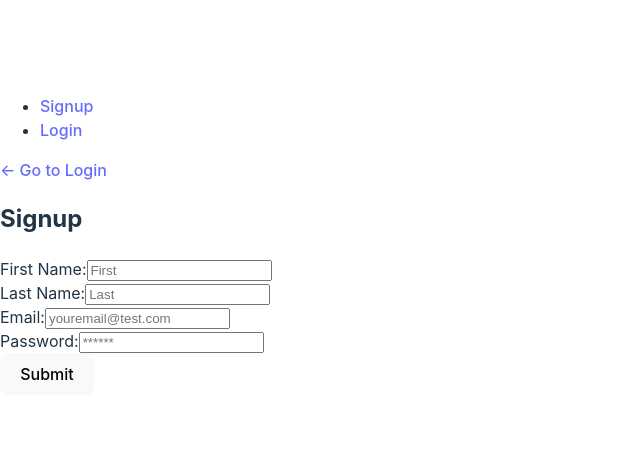
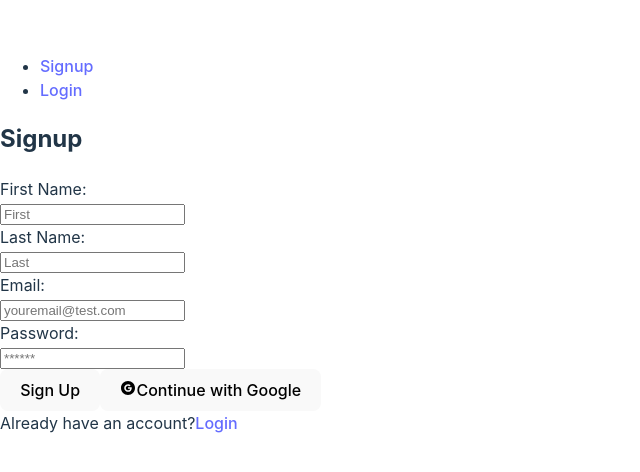
Before and after one commit to dwalley606/auctioneer, a React (Vite) app in the folder client/: page /signup in a window 1280 px wide. Shown: the part 164-636 px from the top of the page, without its empty margins (0-640 px from the left). Built offline with nearby package versions, Linux system fonts and the light colour scheme.

Commit message:
Implemented firebase authentication for Google Sign In/Up. Also added Redux userSlice, store, and persistor

```diff
--- a/client/package.json
+++ b/client/package.json
@@ -13,9 +13,14 @@
   "dependencies": {
     "@apollo/client": "^3.11.1",
     "@stripe/stripe-js": "^4.1.0",
+    "@reduxjs/toolkit": "^2.2.7",
     "graphql": "^16.9.0",
     "jwt-decode": "^4.0.0",
+    "firebase": "^10.12.4",
+    "flowbite-react": "^0.10.1",
     "react": "^18.3.1",
+    "react-redux": "^9.1.2",
+    "redux-persist": "^6.0.0",
     "react-dom": "^18.3.1",
     "react-router-dom": "^6.25.1",
     "vitest": "^2.0.4"
--- a/client/src/components/Nav/index.jsx
+++ b/client/src/components/Nav/index.jsx
@@ -1,3 +1,4 @@
+import React, { useEffect, useState } from "react";
 import Auth from "../../utils/auth";
 import { Link } from "react-router-dom";
 
--- /dev/null
+++ b/client/src/components/OAuth/OAuth.jsx
@@ -0,0 +1,71 @@
+import { Button } from "flowbite-react";
+import { AiFillGoogleCircle } from "react-icons/ai";
+import { GoogleAuthProvider, signInWithPopup, getAuth } from "firebase/auth";
+import { app } from "../../../src/firebase";
+import { useDispatch, useSelector } from "react-redux";
+import { signInSuccess } from "../../redux/user/userSlice";
+import { useNavigate } from "react-router-dom";
+import { saveToken } from "../../utils/auth"; // Import saveToken
+
+export default function OAuth() {
+  const currentUser = useSelector((state) => state.user.currentUser); // Specific selector
+  const auth = getAuth(app);
+  const dispatch = useDispatch();
+  const navigate = useNavigate();
+
+  const handleGoogleClick = async () => {
+    const provider = new GoogleAuthProvider();
+    provider.setCustomParameters({ prompt: "select_account" });
+
+    try {
+      console.log("Starting Google sign-in process...");
+      const resultsFromGoogle = await signInWithPopup(auth, provider);
+      console.log("Google sign-in result:", resultsFromGoogle);
+      console.log("Google user:", resultsFromGoogle.user);
+
+      const res = await fetch(
+        `${import.meta.env.VITE_API_BASE_URL}/auth/google`,
+        {
+          method: "POST",
+          headers: { "Content-Type": "application/json" },
+          body: JSON.stringify({
+            name: resultsFromGoogle.user.displayName,
+            email: resultsFromGoogle.user.email,
+            googlePhotoUrl: resultsFromGoogle.user.photoURL,
+          }),
+          credentials: "include",
+        }
+      );
+      console.log("Response status:", res.status);
+      console.log("Response headers:", res.headers);
+
+      const data = await res.json();
+      console.log("Response data:", data);
+
+      if (res.ok) {
+        console.log("Google sign-in successful:", data);
+        saveToken(data.token); // Save token to cookies
+        console.log("Token saved:", data.token); // Debugging line
+        dispatch(signInSuccess(data));
+        console.log("Current user after sign-in:", currentUser); // Debugging line
+        navigate("/");
+      } else {
+        console.log("Google sign-in failed with status:", res.status);
+      }
+    } catch (error) {
+      console.error("Google sign-in error:", error);
+    }
+  };
+
+  return (
+    <Button
+      type="button"
+      gradientDuoTone="pinkToOrange"
+      outline
+      onClick={handleGoogleClick}
+    >
+      <AiFillGoogleCircle className="w-6 h-6 mr-2" />
+      Continue with Google
+    </Button>
+  );
+}
--- /dev/null
+++ b/client/src/firebase.js
@@ -0,0 +1,19 @@
+// Import the functions you need from the SDKs you need
+import { initializeApp } from "firebase/app";
+// TODO: Add SDKs for Firebase products that you want to use
+// https://firebase.google.com/docs/web/setup#available-libraries
+
+// Your web app's Firebase configuration
+// For Firebase JS SDK v7.20.0 and later, measurementId is optional
+const firebaseConfig = {
+  apiKey: "AIzaSyC8g-optTCtJlHVZkgNz71NA2ZD-V5F_9s",
+  authDomain: "auctioneer-10f39.firebaseapp.com",
+  projectId: "auctioneer-10f39",
+  storageBucket: "auctioneer-10f39.appspot.com",
+  messagingSenderId: "92992834492",
+  appId: "1:92992834492:web:03462841657e96cf1639b9",
+  measurementId: "G-7CEQP0EPV5",
+};
+
+// Initialize Firebase
+export const app = initializeApp(firebaseConfig);
--- a/client/src/pages/Login.jsx
+++ b/client/src/pages/Login.jsx
@@ -1,12 +1,18 @@
 import { useState } from "react";
 import { useMutation } from "@apollo/client";
+import { useDispatch, useSelector } from "react-redux";
+
 import { Link } from "react-router-dom";
 import { LOGIN_USER } from "../utils/mutations";
 import Auth from "../utils/auth";
+import OAuth from "../components/OAuth/OAuth";
+import { Alert, Button, Label, Spinner, TextInput } from "flowbite-react";
 
 function Login(props) {
   const [formState, setFormState] = useState({ email: "", password: "" });
   const [login, { error }] = useMutation(LOGIN_USER);
+  const { loading, error: errorMessage } = useSelector((state) => state.user);
+
 
   const handleFormSubmit = async (event) => {
     event.preventDefault();
@@ -31,26 +37,26 @@ function Login(props) {
 
   return (
     <div className="container my-1">
-      <Link to="/signup">← Go to Signup</Link>
-
       <h2>Login</h2>
       <form onSubmit={handleFormSubmit}>
         <div className="flex-row space-between my-2">
-          <label htmlFor="email">Email address:</label>
-          <input
+          <Label htmlFor="email">Email address:</Label>
+          <TextInput
             placeholder="youremail@test.com"
             name="email"
             type="email"
+            autoComplete="email"
             id="email"
             onChange={handleChange}
           />
         </div>
         <div className="flex-row space-between my-2">
-          <label htmlFor="pwd">Password:</label>
-          <input
+          <Label htmlFor="pwd">Password:</Label>
+          <TextInput
             placeholder="******"
             name="password"
             type="password"
+            autoComplete="current-password"
             id="pwd"
             onChange={handleChange}
           />
@@ -61,9 +67,34 @@ function Login(props) {
           </div>
         ) : null}
         <div className="flex-row flex-end">
-          <button type="submit">Submit</button>
+          <Button
+            gradientDuoTone="purpleToPink"
+            type="submit"
+            disabled={loading}
+          >
+            {loading ? (
+              <>
+                <Spinner size="sm" />
+                <span className="pl-3">Loading...</span>
+              </>
+            ) : (
+              "Sign In"
+            )}
+          </Button>{" "}
+          <OAuth />
         </div>
       </form>
+      <div className="flex gap-2 text-small mt-5">
+        <span>Don&apos;t Have An Account?</span>
+        <Link to="/signup" className="text-blue-500">
+          Sign Up
+        </Link>
+      </div>
+      {errorMessage && (
+        <Alert className="mt-5" color="failure">
+          {errorMessage}
+        </Alert>
+      )}
     </div>
   );
 }
--- a/client/src/pages/Signup.jsx
+++ b/client/src/pages/Signup.jsx
@@ -1,15 +1,26 @@
 import { useState } from "react";
 import { Link } from "react-router-dom";
 import { useMutation } from "@apollo/client";
+import { useDispatch, useSelector } from "react-redux";
+
 import Auth from "../utils/auth";
 import { SIGNUP_USER } from "../utils/mutations";
+import OAuth from "../components/OAuth/OAuth";
+import { Alert, Button, Label, Spinner, TextInput } from "flowbite-react";
 
 function Signup(props) {
-  const [formState, setFormState] = useState({ email: "", password: "" });
-  const [signupUser] = useMutation(SIGNUP_USER);
+  const [formState, setFormState] = useState({
+    email: "",
+    password: "",
+    firstName: "",
+    lastName: "",
+  });
+  const [signupUser, { error }] = useMutation(SIGNUP_USER);
+  const { loading, error: errorMessage } = useSelector((state) => state.user);
 
   const handleFormSubmit = async (event) => {
     event.preventDefault();
+    try {
       const mutationResponse = await signupUser({
         variables: {
           email: formState.email,
@@ -20,6 +31,9 @@ function Signup(props) {
       });
       const token = mutationResponse.data.addUser.token;
       Auth.login(token);
+    } catch (e) {
+      console.error(e);
+    }
   };
 
   const handleChange = (event) => {
@@ -32,54 +46,86 @@ function Signup(props) {
 
   return (
     <div className="container my-1">
-      <Link to="/login">← Go to Login</Link>
-
       <h2>Signup</h2>
       <form onSubmit={handleFormSubmit}>
         <div className="flex-row space-between my-2">
-          <label htmlFor="firstName">First Name:</label>
-          <input
+          <Label htmlFor="firstName">First Name:</Label>
+          <TextInput
             placeholder="First"
             name="firstName"
-            type="firstName"
+            type="text"
             id="firstName"
             onChange={handleChange}
+            autoComplete="given-name"
           />
         </div>
         <div className="flex-row space-between my-2">
-          <label htmlFor="lastName">Last Name:</label>
-          <input
+          <Label htmlFor="lastName">Last Name:</Label>
+          <TextInput
             placeholder="Last"
             name="lastName"
-            type="lastName"
+            type="text"
             id="lastName"
             onChange={handleChange}
+            autoComplete="family-name"
           />
         </div>
         <div className="flex-row space-between my-2">
-          <label htmlFor="email">Email:</label>
-          <input
+          <Label htmlFor="email">Email:</Label>
+          <TextInput
             placeholder="youremail@test.com"
             name="email"
             type="email"
             id="email"
             onChange={handleChange}
+            autoComplete="email"
           />
         </div>
         <div className="flex-row space-between my-2">
-          <label htmlFor="pwd">Password:</label>
-          <input
+          <Label htmlFor="password">Password:</Label>
+          <TextInput
             placeholder="******"
             name="password"
             type="password"
-            id="pwd"
+            id="password"
             onChange={handleChange}
+            autoComplete="new-password"
           />
         </div>
+        {error ? (
+          <div>
+            <p className="error-text">Error signing up. Please try again.</p>
+          </div>
+        ) : null}
         <div className="flex-row flex-end">
-          <button type="submit">Submit</button>
+          <Button
+            gradientDuoTone="purpleToPink"
+            type="submit"
+            disabled={loading}
+          >
+            {loading ? (
+              <>
+                <Spinner size="sm" />
+                <span className="pl-3">Loading...</span>
+              </>
+            ) : (
+              "Sign Up"
+            )}
+          </Button>
+          <OAuth />
         </div>
       </form>
+      <div className="flex gap-2 text-small mt-5">
+        <span>Already have an account?</span>
+        <Link to="/login" className="text-blue-500">
+          Login
+        </Link>
+      </div>
+      {errorMessage && (
+        <Alert className="mt-5" color="failure">
+          {errorMessage}
+        </Alert>
+      )}
     </div>
   );
 }
--- /dev/null
+++ b/client/src/redux/user/userSlice.js
@@ -0,0 +1,83 @@
+import { createSlice } from "@reduxjs/toolkit";
+
+const initialState = {
+  currentUser: null,
+  error: null,
+  loading: false,
+};
+
+const userSlice = createSlice({
+  name: "user",
+  initialState,
+  reducers: {
+    signInStart: (state) => {
+      console.log("Sign in started");
+      state.loading = true;
+      state.error = null;
+    },
+    signInSuccess: (state, action) => {
+      console.log("Sign in success", action.payload);
+      state.currentUser = action.payload;
+      state.loading = false;
+      state.error = null;
+    },
+    signInFailure: (state, action) => {
+      console.log("Sign in failure", action.payload);
+      state.loading = false;
+      state.error = action.payload;
+    },
+    updateStart: (state) => {
+      console.log("Update started");
+      state.loading = true;
+      state.error = null;
+    },
+    updateSuccess: (state, action) => {
+      console.log("Update success", action.payload);
+      state.currentUser = action.payload;
+      state.loading = false;
+      state.error = null;
+    },
+    updateFailure: (state, action) => {
+      console.log("Update failure", action.payload);
+      state.loading = false;
+      state.error = action.payload;
+    },
+    deleteUserStart: (state) => {
+      console.log("Delete user started");
+      state.loading = true;
+      state.error = null;
+    },
+    deleteUserSuccess: (state) => {
+      console.log("Delete user success");
+      state.currentUser = null;
+      state.loading = false;
+      state.error = null;
+    },
+    deleteUserFailure: (state, action) => {
+      console.log("Delete user failure", action.payload);
+      state.loading = false;
+      state.error = action.payload;
+    },
+    signoutSuccess: (state) => {
+      console.log("Sign out success");
+      state.currentUser = null;
+      state.error = null;
+      state.loading = false;
+    },
+  },
+});
+
+export const {
+  signInStart,
+  signInSuccess,
+  signInFailure,
+  updateStart,
+  updateSuccess,
+  updateFailure,
+  deleteUserStart,
+  deleteUserSuccess,
+  deleteUserFailure,
+  signoutSuccess,
+} = userSlice.actions;
+
+export default userSlice.reducer;
--- a/package.json
+++ b/package.json
@@ -15,5 +15,8 @@
   "license": "ISC",
   "devDependencies": {
     "concurrently": "^8.2.2"
+  },
+  "dependencies": {
+    "apollo-server-express": "^3.13.0"
   }
 }
```
Also changed, not shown: client/src/main.jsx (+8 -2 lines), client/src/redux/store.js (added, +36 -0 lines), client/src/utils/auth.js (+8 -0 lines), 2 other files (tests, documents, lock files or other folders). Lines whose indentation alone changed are shown as unchanged.
